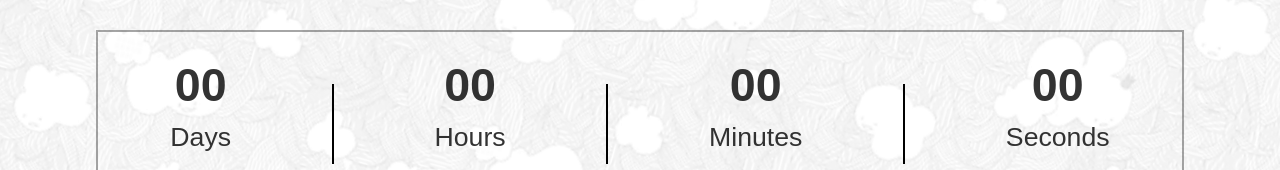
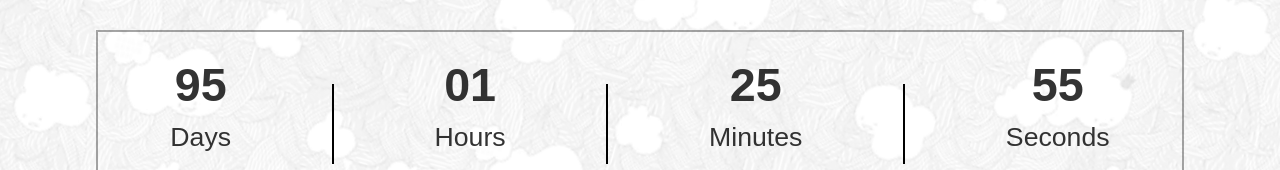
Before and after one commit to tinashe-88/coming-soon-app, a Gatsby site: page / in a window 1280 px wide. Shown: the part 232-402 px from the top of the page. Built offline with nearby package versions, Linux system fonts and the light colour scheme; Gatsby itself is replaced by a stand-in of ours.

Commit message:
updated countdown

```diff
--- a/src/components/Countdown/countdown.js
+++ b/src/components/Countdown/countdown.js
@@ -21,7 +21,7 @@ const Countdown = () => {
   let interval = useRef()
 
   const startTimer = () => {
-    const countdownDate = new Date('August 27 2020 11:30:00').getTime()
+    const countdownDate = new Date('August 02 2022 11:30:00').getTime()
 
     interval = setInterval(() => {
       const todaysDate = new Date().getTime()
```
